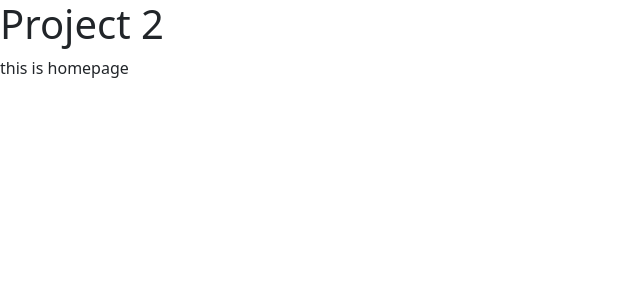
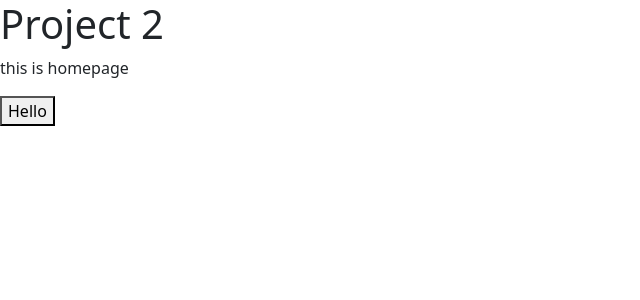
Before and after one commit to adnnba/project-2, a React (Create React App) app: page / in a window 1280 px wide. Shown: the top 300 px of the page, without its empty margins (0-640 px from the left). Built offline with nearby package versions, Linux system fonts and the light colour scheme.

Commit message:
added button

```diff
--- a/src/App.js
+++ b/src/App.js
@@ -3,6 +3,7 @@ function App() {
     <>
       <h1>Project 2</h1>
       <p>this is homepage</p>
+      <button>Hello</button>
     </>
   )
 }
```
